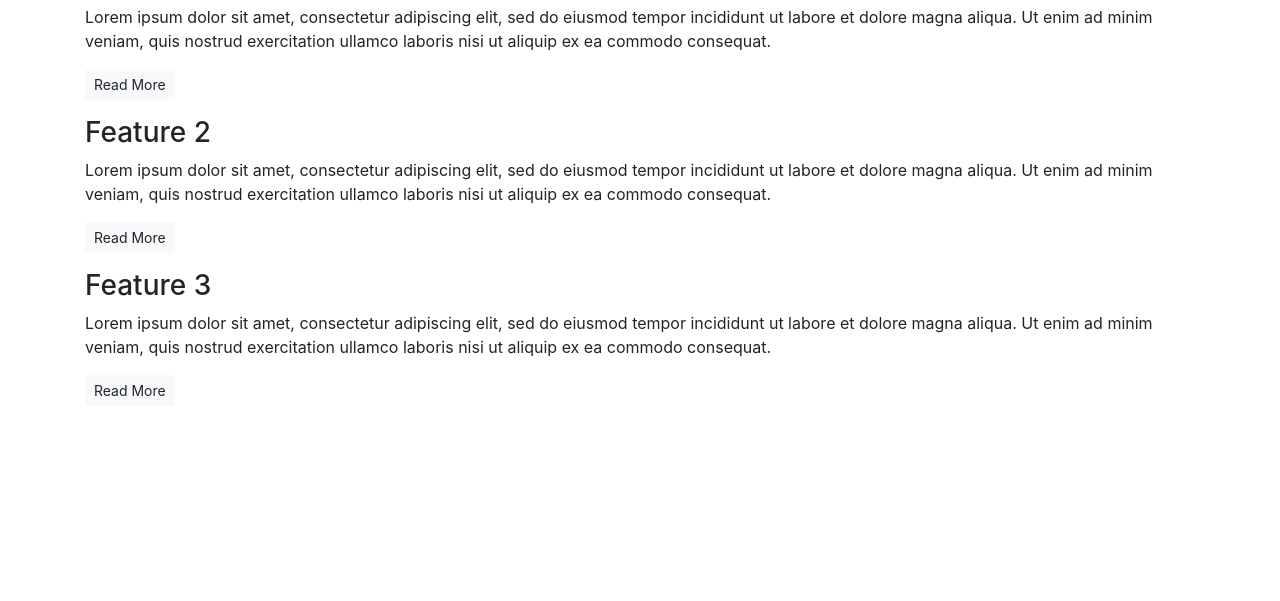
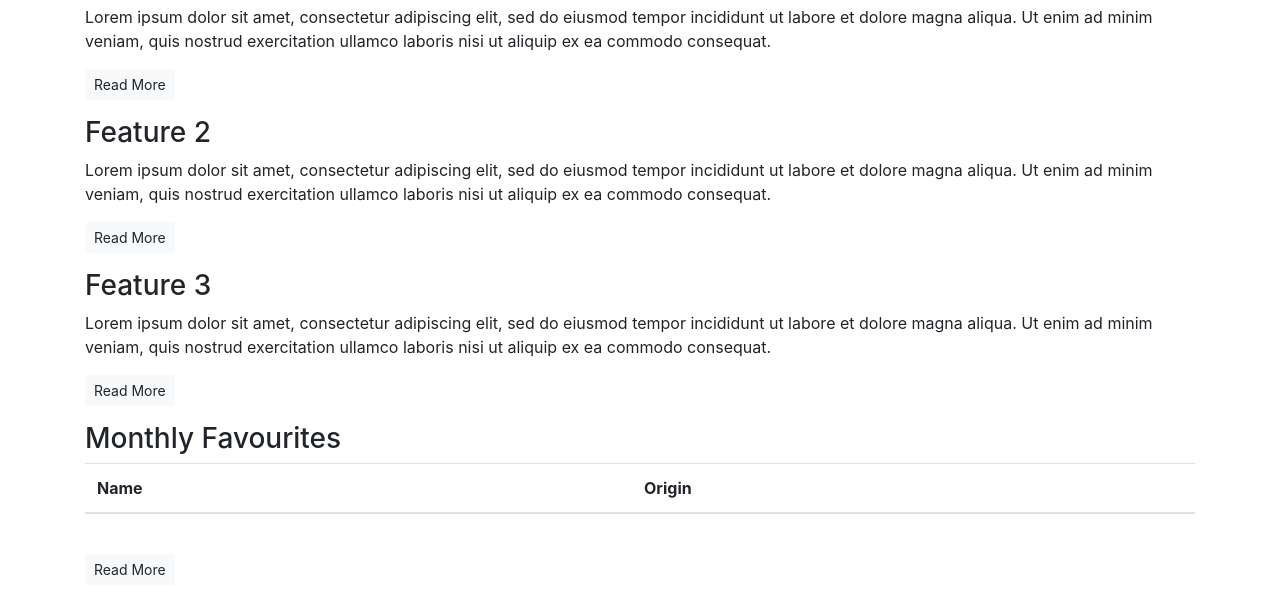
Before and after one commit to roc-11/whiskey-drop, a plain HTML site: page index.html in a window 1280 px wide. Shown: the part 529-1130 px from the top of the page. Before the commit the page ends 951 px from the top, so only its background shows below. Drawn offline with nearby package versions, Linux system fonts and the light colour scheme.

Commit message:
Add table for monthly favourites to homepage

```diff
--- a/index.html
+++ b/index.html
@@ -82,6 +82,25 @@
           <p><a class="btn btn-sm btn-light" href="">Read More</a></p>
         </div>
       </section>
+    <div class="feature">
+        <h3>Monthly Favourites</h3>
+        <table class="table">
+            <thead>
+                <tr>
+                    <th>Name</th>
+                    <th>Origin</th>
+                </tr>
+            </thead>
+            <tbody>
+                <tr>
+                    <td></td>
+                    <td></td>
+                </tr>
+            </tbody>
+        </table>
+        <p><a class="btn btn-sm btn-light" href="">Read More</a></p>
+    </div>
+    </section>
       <!-- /.features -->
     </article>
   </body>
```
